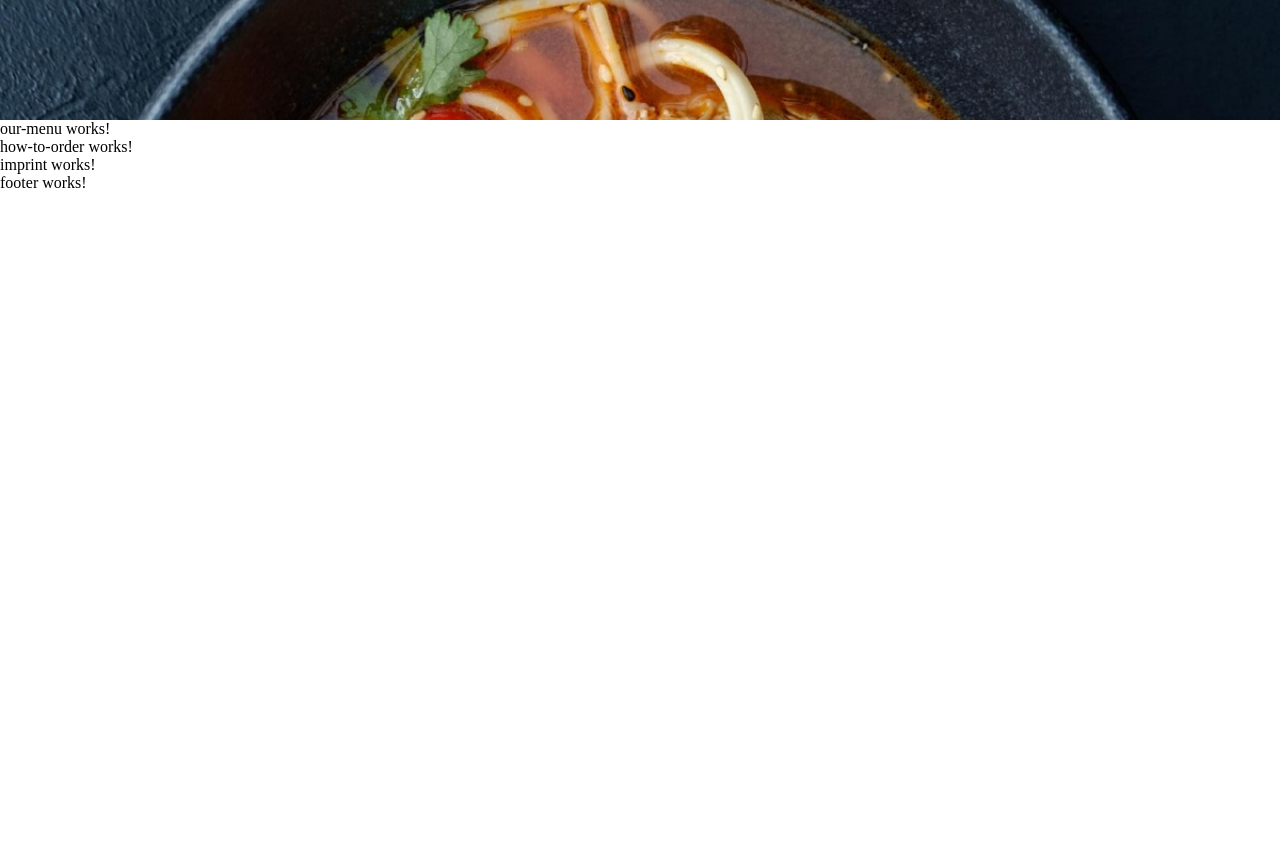
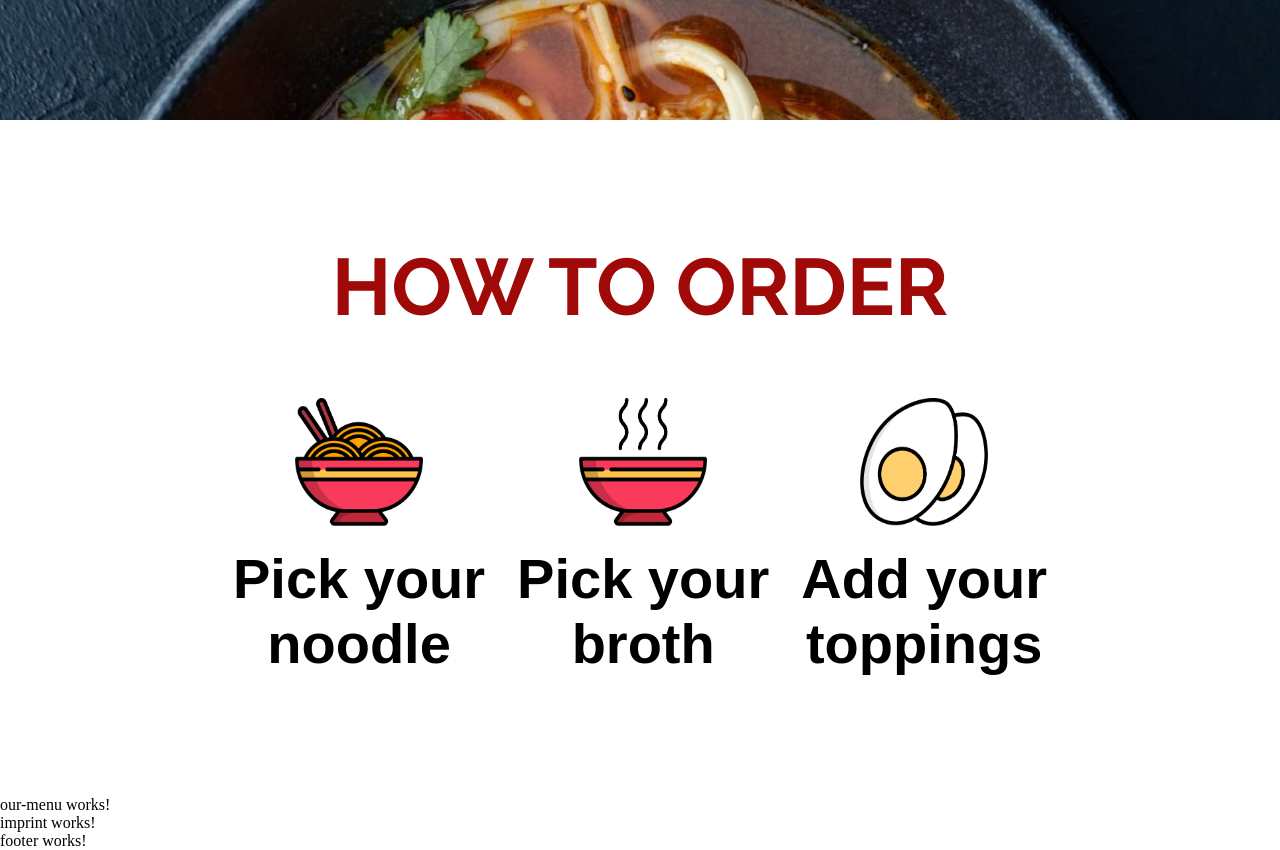
Before and after one commit to phischa/SakuraAngular, an Angular app: page / in a window 1280 px wide. Shown: the part 680-1530 px from the top of the page. Before the commit the page ends 872 px from the top, so only its background shows below. Built offline with nearby package versions, Linux system fonts and the light colour scheme.

Commit message:
2. commit

```diff
--- a/src/app/main-content/how-to-order/how-to-order.component.html
+++ b/src/app/main-content/how-to-order/how-to-order.component.html
@@ -1 +1,19 @@
-<p>how-to-order works!</p>
+<section id="section2">
+    <h2 id="how-german">HOW TO ORDER</h2>
+
+    <div class="order">
+        <div>
+            <img class="food-graphic" src="assets/img/2_section_how_to_order/PNG/noodle.png" alt="noodle">
+            <p class="img-discription" id="img-discription-german1">Pick your <br> noodle</p>
+        </div>
+        <div>
+            <img class="food-graphic" src="assets/img/2_section_how_to_order/PNG/broth.png" alt="broth">
+            <p class="img-discription" id="img-discription-german2">Pick your <br> broth</p>
+        </div>
+
+        <div>
+            <img class="food-graphic" src="assets/img/2_section_how_to_order/PNG/egg.png" alt="egg">
+            <p class="img-discription" id="img-discription-german3">Add your <br> toppings</p>
+        </div>
+    </div>
+</section>
--- a/src/app/main-content/how-to-order/how-to-order.component.scss
+++ b/src/app/main-content/how-to-order/how-to-order.component.scss
@@ -0,0 +1,45 @@
+#section2 {
+    padding-left: 160px;
+    padding-right: 160px;
+    padding-top: 120px;
+    padding-bottom: 120px;
+    display: flex;
+    flex-direction: column;
+    align-items: center;
+    box-sizing: border-box;
+
+    h2 {
+        margin: 0;
+        font-family: 'Raleway', sans-serif;
+        font-weight: 700;
+        font-size: 80px;
+        color: #9F0908;
+        display: flex;
+        justify-content: center;
+        margin-bottom: 64px;
+        text-align: center;
+    }
+
+    .order {
+        display: flex;
+        justify-content: space-evenly;
+        text-align: center;
+        gap: 32px;
+
+        .food-graphic {
+            height: 128px;
+            width: 128px;
+            margin-bottom: 16px;
+        }
+
+        .img-discription {
+            margin-top: 0px;
+            margin-bottom: 0px;
+            font-family: 'Economica', sans-serif;
+            font-size: 56px;
+            font-weight: bold;
+            display: flex;
+            justify-content: center;
+        }
+    }
+}
--- a/src/app/main-content/main-content.component.html
+++ b/src/app/main-content/main-content.component.html
@@ -1,3 +1,3 @@
 <app-landingPage></app-landingPage>
+<app-how-to-order></app-how-to-order>
 <app-our-menu></app-our-menu>
-<app-how-to-order></app-how-to-order>
--- a/src/app/main-content/main-content.component.ts
+++ b/src/app/main-content/main-content.component.ts
@@ -6,7 +6,10 @@ import { HowToOrderComponent } from './how-to-order/how-to-order.component';
 @Component({
   selector: 'app-main-content',
   standalone: true,
-  imports: [LandingPageComponent, OurMenuComponent, HowToOrderComponent],
+  imports: [LandingPageComponent,
+    OurMenuComponent,
+    HowToOrderComponent
+  ],
   templateUrl: './main-content.component.html',
   styleUrl: './main-content.component.scss'
 })
```
Also changed, not shown: 1 other file (tests, documents, lock files or other folders).
